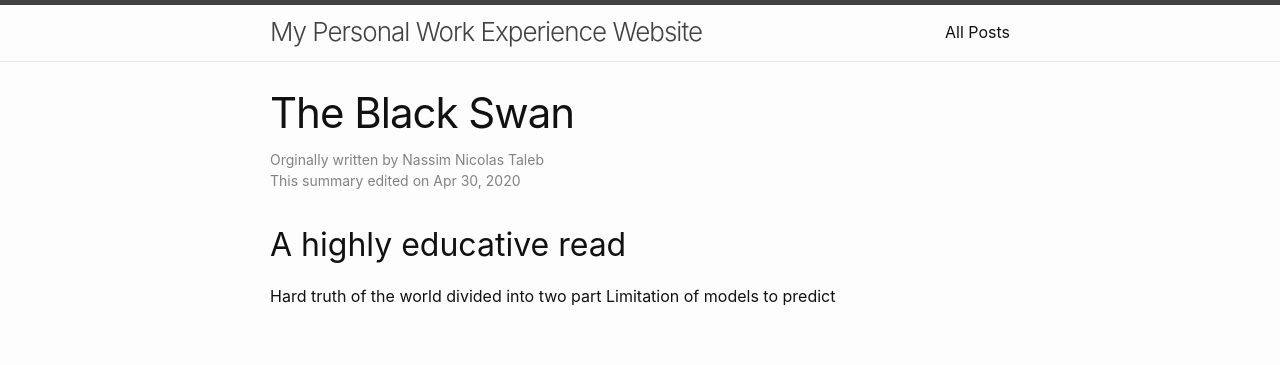
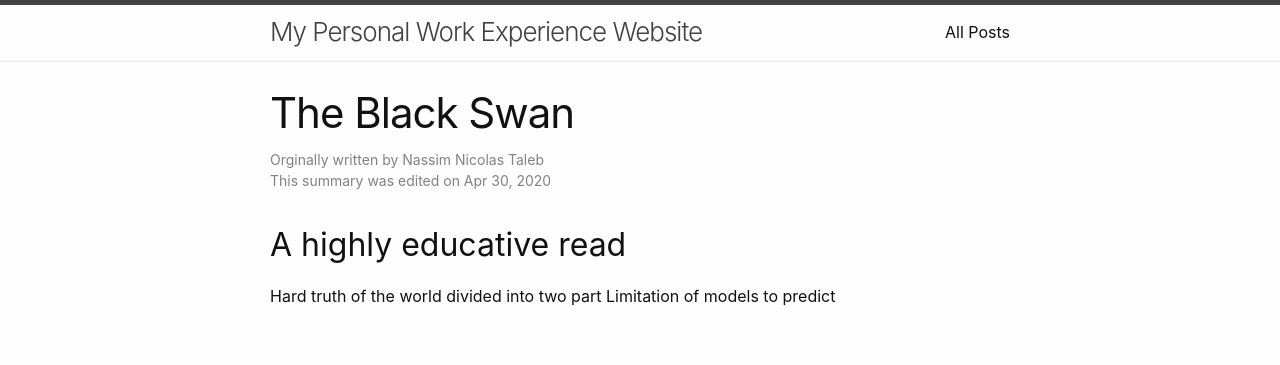
Before and after one commit to na-code/na-site, a Jekyll site: the page built from _posts/book/2020-04-30-TheBlackSwan.md, in a window 1280 px wide. Shown: the top 365 px of the page. Built offline with Jekyll 4.4.1, drawn with Linux system fonts in a browser that asks for light colours.

Commit message:
Update post.html

```diff
--- a/_layouts/post.html
+++ b/_layouts/post.html
@@ -11,7 +11,7 @@ layout: default
         <br>
       {%- endif -%}
        <time class="dt-published" datetime="{{ page.date | date_to_xmlschema }}" itemprop="datePublished">
-        {%- assign date_format = site.minima.date_format | default: "%b %-d, %Y" -%}This summary edited on {{ page.date | date: date_format }}
+        {%- assign date_format = site.minima.date_format | default: "%b %-d, %Y" -%}This summary was edited on {{ page.date | date: date_format }}
       </time> </p>
   </header>
 
```
